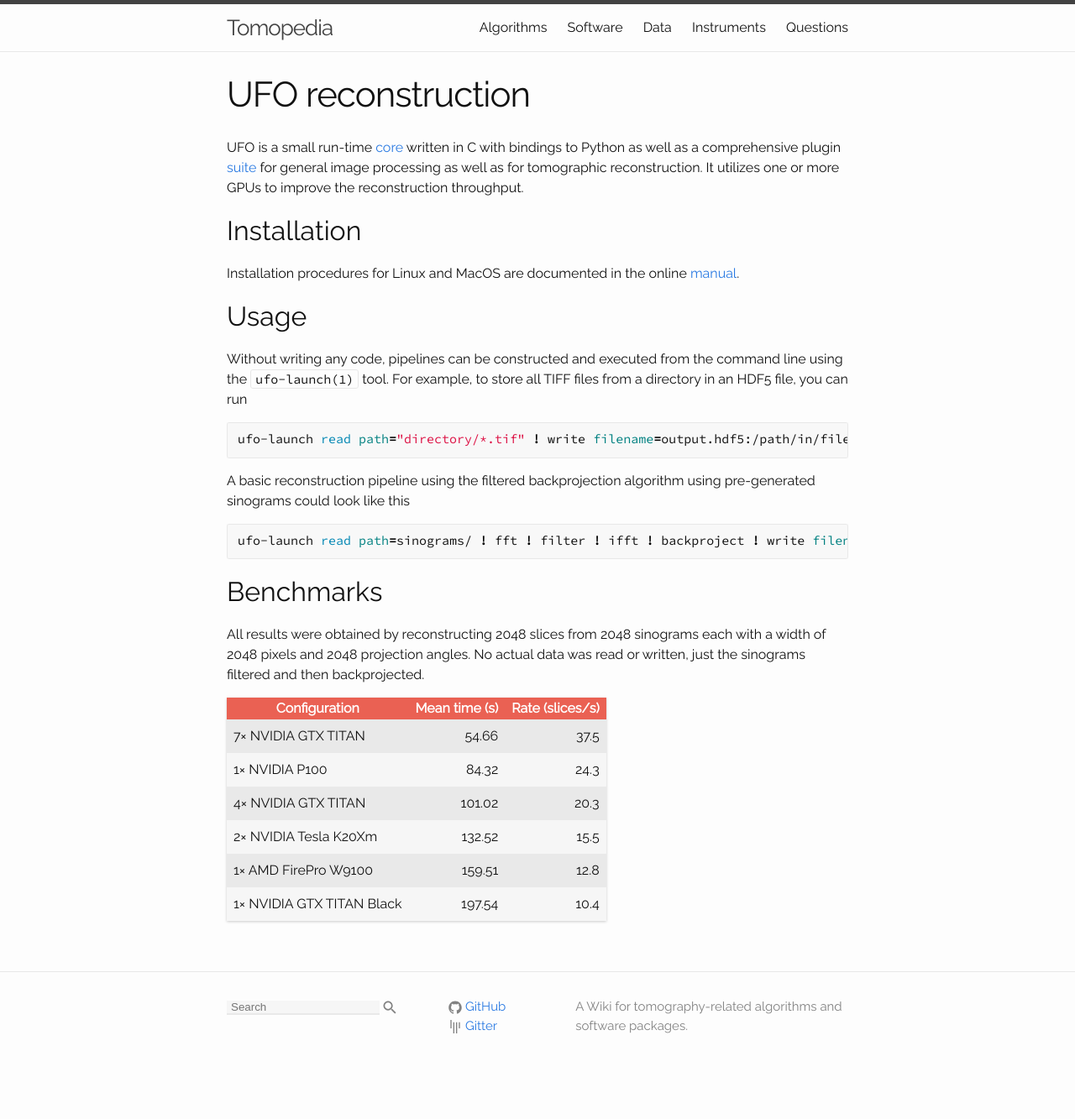
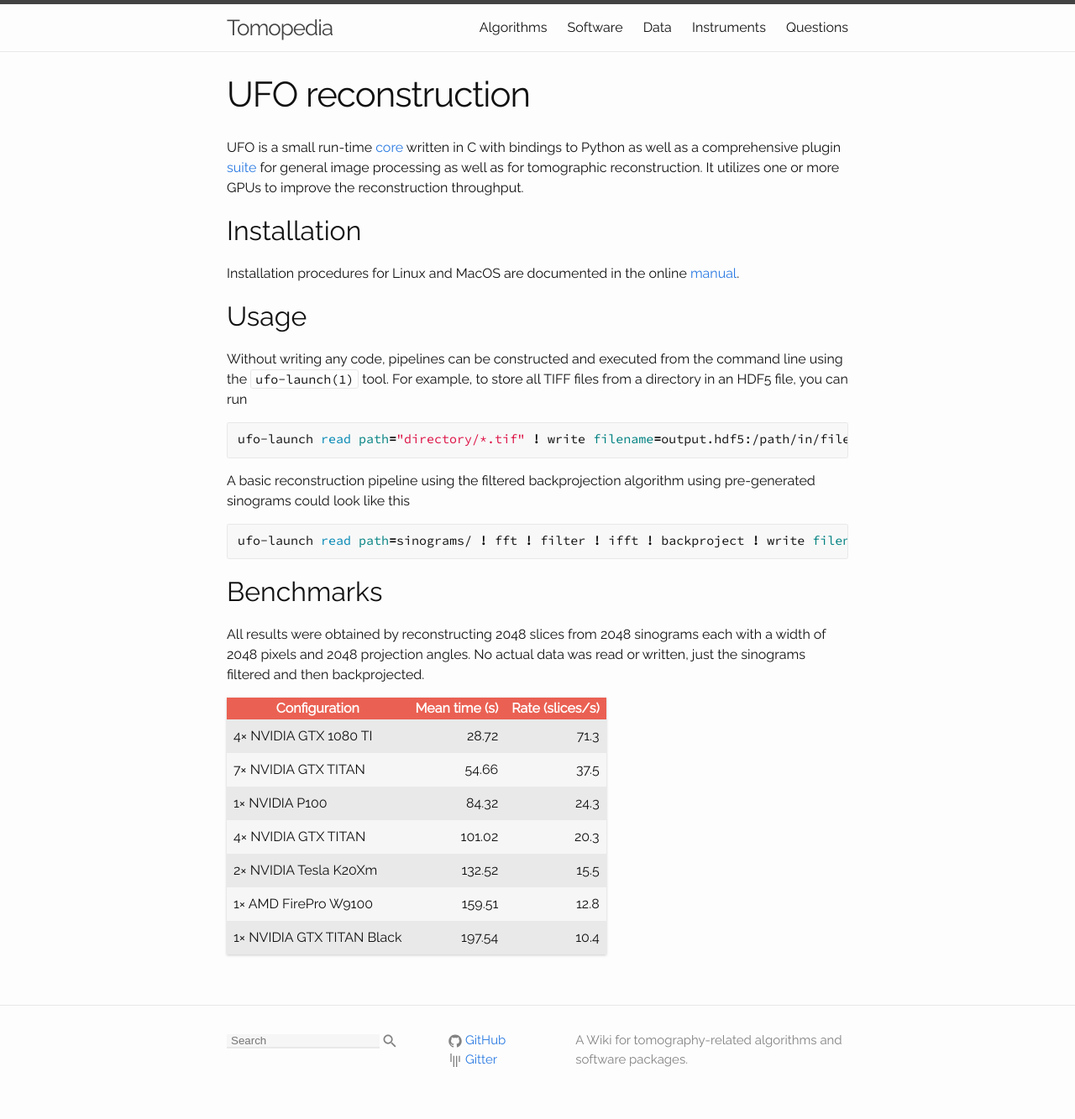
Before and after one commit to tomopedia/tomopedia.github.io, a Jekyll site: the page built from software/ufo.md, in a window 1280 px wide. Shown: the whole page at 84% size. Built offline with Jekyll 4.4.1, drawn with Linux system fonts in a browser that asks for light colours; before the commit the page ends 1293 px from its top, so only the background shows below that.

Commit message:
Add result for NVIDIA GTX 1080 TI

```diff
--- a/software/ufo.md
+++ b/software/ufo.md
@@ -43,6 +43,7 @@ or written, just the sinograms filtered and then backprojected.
 {: .table .table-striped}
 | Configuration             | Mean time (s) | Rate (slices/s) |
 |---------------------------|--------------:|----------------:|
+| 4× NVIDIA GTX 1080 TI     |         28.72 |            71.3 |
 | 7× NVIDIA GTX TITAN       |         54.66 |            37.5 |
 | 1× NVIDIA P100            |         84.32 |            24.3 |
 | 4× NVIDIA GTX TITAN       |        101.02 |            20.3 |
```
